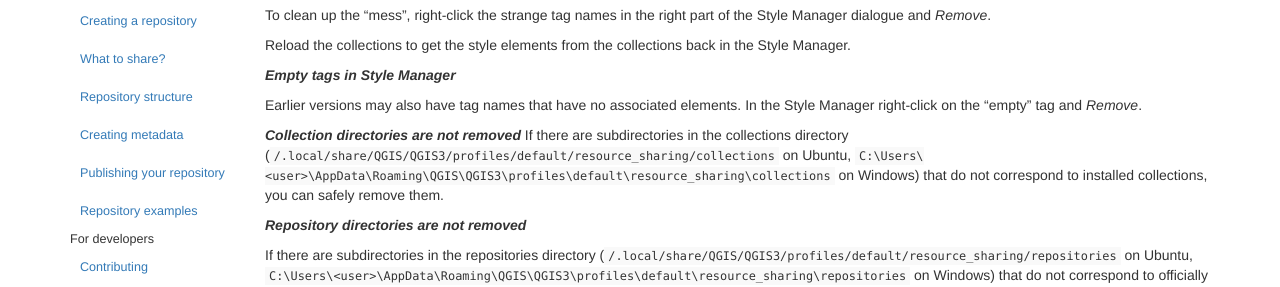
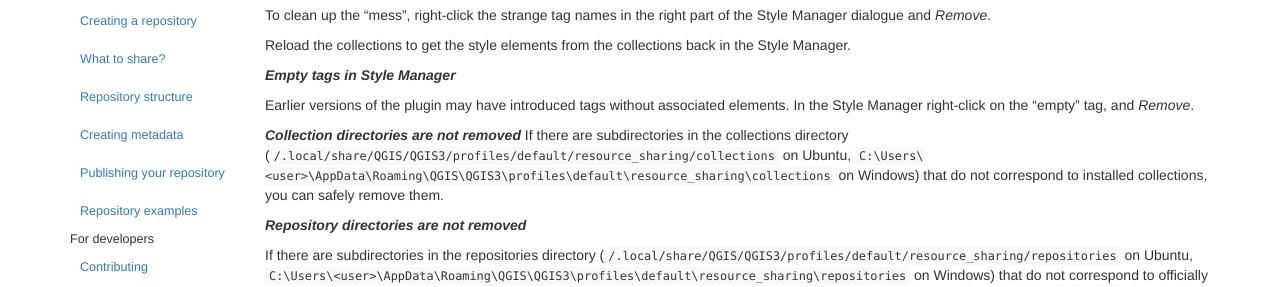
Before and after one commit to QGIS-Contribution/QGIS-ResourceSharing, a Jekyll site: the page built from _posts/2016-08-13-handling_problems.md, in a window 1280 px wide. Shown: the part 345-632 px from the top of the page. Built offline with Jekyll 4.4.1, drawn with Linux system fonts in a browser that asks for light colours.

Commit message:
reformulate

```diff
--- a/_posts/2016-08-13-handling_problems.md
+++ b/_posts/2016-08-13-handling_problems.md
@@ -30,9 +30,9 @@ collections back in the Style Manager.
 
 ***Empty tags in Style Manager***
 
-Earlier versions may also have tag names that have no associated
-elements.
-In the Style Manager right-click on the "empty" tag and *Remove*.
+Earlier versions of the plugin may have introduced tags
+without associated elements.
+In the Style Manager right-click on the "empty" tag, and *Remove*.
 
 ***Collection directories are not removed***
 If there are subdirectories in the collections directory
```
